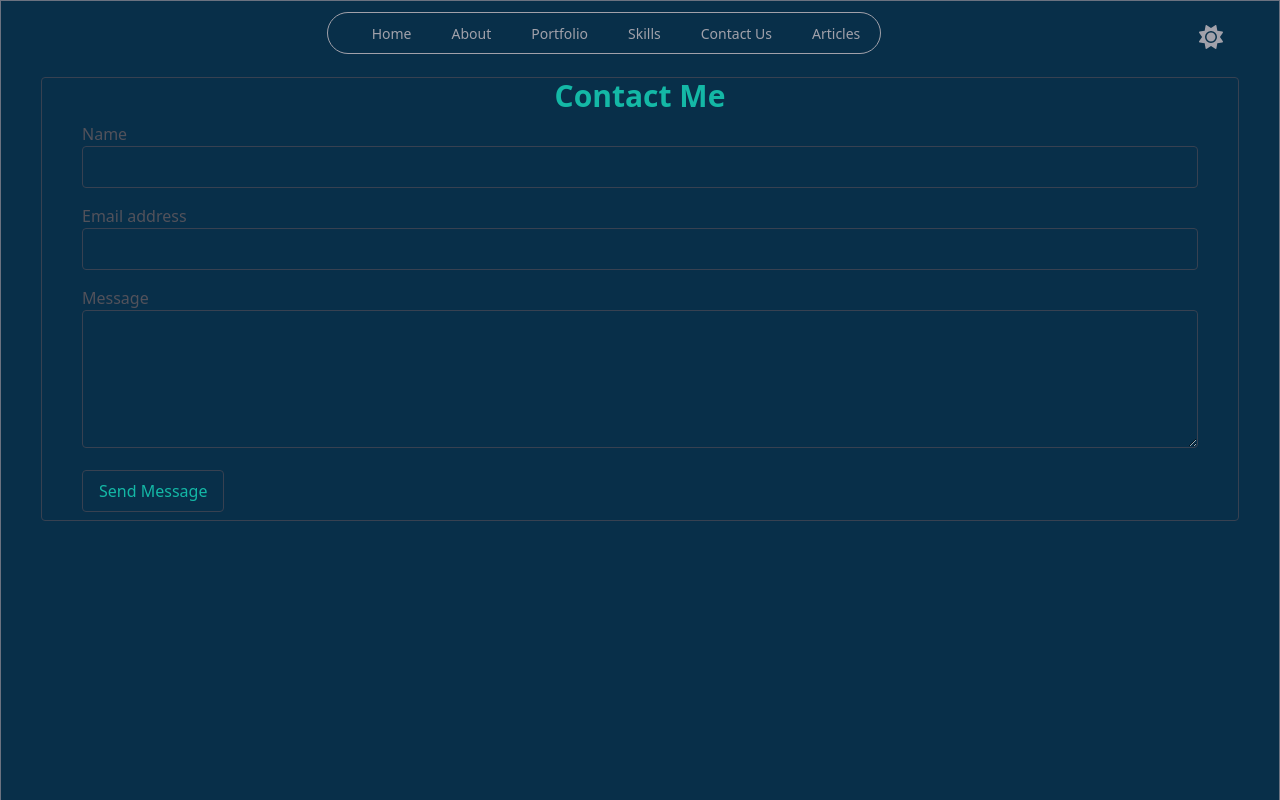
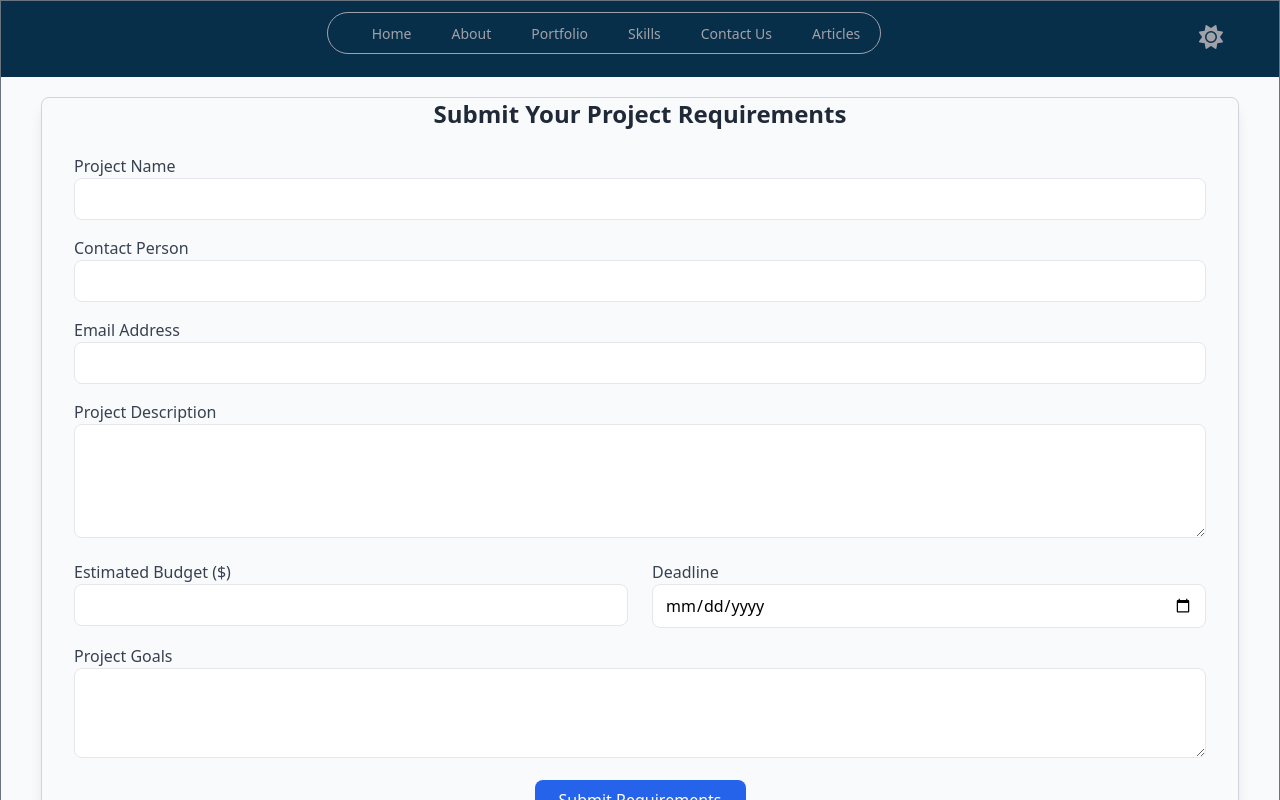
Before and after one commit to alexkemboi/alexkipchirchirkemboi, a Next.js app: page /contact in a window 1280 px wide. Shown: the top 800 px of the page. Built offline with nearby package versions, Linux system fonts and the light colour scheme.

Commit message:
Added component to submit project details

```diff
--- a/src/app/api/route.js
+++ b/src/app/api/route.js
@@ -1,7 +1,9 @@
 import nodemailer from "nodemailer";
 
 export async function POST(req, res) {
-    const { name, email, message } = await req.json(); // For Next.js, use req.json() to parse the body
+    //const { name, email, message } = await req.json(); // For Next.js, use req.json() to parse the body
+    const { projectName, contactPerson, email, description, budget, deadline, goals } = await req.json();
+
 
     if (!name || !email || !message) {
         return new Response(JSON.stringify({ error: "All fields are required." }), {
@@ -19,20 +21,42 @@ export async function POST(req, res) {
             },
         });
 
-        // Define email options
+        // // Define email options
+        // const mailOptions = {
+        //     from: email, // Sender's email
+        //     to: "alexkemboi97@gmail.com", // Your email address
+        //     subject: `PORTFOLIO VISITOR ${name.toUpperCase() }`,
+        //     html: `
+        //         <h4>Resume contact Form Submission</h4>
+        //         <p><strong>Name:</strong> ${name.toUpperCase() }</p>
+        //         <p><strong>Email:</strong> ${email}</p>
+        //         <p><strong>Message:</strong></p>
+        //         <p>${message}</p>
+        //     `,
+        // };
+
+
+
+            // Define the email content
             const mailOptions = {
                 from: email, // Sender's email
                 to: "alexkemboi97@gmail.com", // Your email address
-            subject: `New Contact Form Submission from ${name}`,
+                subject: `New Project Requirement from ${contactPerson}`,
                 html: `
-                <h4>Resume contact Form Submission</h4>
-                <p><strong>Name:</strong> ${name}</p>
+                    <div style="font-family: Arial, sans-serif; color: #333; line-height: 1.6;">
+                        <h2 style="color: #007acc;">Project Requirement Submission</h2>
+                        <p><strong>Project Name:</strong> ${projectName}</p>
+                        <p><strong>Contact Person:</strong> ${contactPerson}</p>
                         <p><strong>Email:</strong> ${email}</p>
-                <p><strong>Message:</strong></p>
-                <p>${message}</p>
+                        <p><strong>Project Description:</strong></p>
+                        <p>${description}</p>
+                        <p><strong>Estimated Budget:</strong> $${budget}</p>
+                        <p><strong>Deadline:</strong> ${deadline}</p>
+                        <p><strong>Goals:</strong></p>
+                        <p>${goals}</p>
+                    </div>
                 `,
             };
-
         // Send the email
         await transporter.sendMail(mailOptions);
 
--- a/src/app/page.tsx
+++ b/src/app/page.tsx
@@ -14,9 +14,9 @@ const page = () => {
 			<main className="flex-1 bg-sky-950">
 				<Home />
 				<About />
-				<Skills />
+				{/* <Skills />
 				<Portfolio />
-				<Articles />
+				<Articles /> */}
 				<Contact />
 			</main>
 		</div>
--- a/src/components/Contact.tsx
+++ b/src/components/Contact.tsx
@@ -1,14 +1,136 @@
+// "use client";
+
+// import { useState } from "react";
+// import { toast, ToastContainer } from "react-toastify";
+// import "react-toastify/dist/ReactToastify.css";
+
+// const Contact = () => {
+// 	const [formData, setFormData] = useState({
+// 		name: "",
+// 		email: "",
+// 		message: "",
+// 	});
+
+// 	const handleChange = (e: { target: { name: any; value: any; }; }) => {
+// 		setFormData({ ...formData, [e.target.name]: e.target.value });
+// 	};
+
+// 	const handleSubmit = async (e: { preventDefault: () => void; }) => {
+// 		e.preventDefault();
+
+// 		try {
+// 			const response = await fetch("https://kemboialex.netlify.app/api", {
+// 				method: "POST",
+// 				headers: {
+// 					"Content-Type": "application/json",
+// 				},
+// 				body: JSON.stringify(formData),
+// 			});
+
+// 			if (response.ok) {
+// 				toast.info("Message sent successfully!");
+// 				toast.success("Message sent successfully!");
+// 				setFormData({ name: "", email: "", message: "" });
+// 			} else {
+// 				console.log(formData)
+// 				toast.error("Message Not sent successfully!");
+// 				const data = await response.json();
+// 				toast.error(data.error || "Failed to send message. Please try again.");
+// 			}
+// 		} catch (error) {
+// 			toast.error("An error occurred. Please try again.");
+// 		}
+// 	};
+
+// 	return (
+// 		<section id="contact" className="bg-sky-950 px-10 animate-fadeIn pb-5">
+// 			<div className="card border border-gray-700 rounded">
+// 				<div className="card-header text-zinc-600">
+// 					<h1 className="text-center text-3xl font-bold text-teal-500">
+// 						Contact me for your next project
+// 					</h1>
+// 				</div>
+// 				<div className="card-body px-10 py-2">
+// 					<form id="contactForm" onSubmit={handleSubmit}>
+// 						<div className="mb-4">
+// 							<label htmlFor="name" className="text-zinc-600 block">
+// 								Name
+// 							</label>
+// 							<input
+// 								type="text"
+// 								className="w-full border text-zinc-600 rounded border-gray-700 bg-sky-950 py-2 px-3"
+// 								id="name"
+// 								name="name"
+// 								value={formData.name}
+// 								onChange={handleChange}
+// 								required
+// 							/>
+// 						</div>
+// 						<div className="mb-4">
+// 							<label htmlFor="email" className="text-zinc-600 block">
+// 								Email address
+// 							</label>
+// 							<input
+// 								type="email"
+// 								className="w-full border text-zinc-600 rounded border-gray-700 bg-sky-950 py-2 px-3"
+// 								id="email"
+// 								name="email"
+// 								value={formData.email}
+// 								onChange={handleChange}
+// 								required
+// 							/>
+// 						</div>
+// 						<div className="mb-4">
+// 							<label htmlFor="message" className="text-zinc-600 block">
+// 								Message
+// 							</label>
+// 							<textarea
+// 								className="w-full border text-zinc-600 rounded border-gray-700 bg-sky-950 py-2 px-3"
+// 								id="message"
+// 								name="message"
+// 								rows={5}
+// 								value={formData.message}
+// 								onChange={handleChange}
+// 								required></textarea>
+// 						</div>
+// 						<button
+// 							type="submit"
+// 							className="rounded border border-gray-700 bg-sky-950 text-teal-500 py-2 px-4">
+// 							Send Message
+// 						</button>
+// 					</form>
+// 					<ToastContainer />
+// 				</div>
+// 			</div>
+// 		</section>
+// 	);
+// };
+
+// export default Contact;
+
+
+
+
+
+
+
+
+
 "use client";
 
 import { useState } from "react";
 import { toast, ToastContainer } from "react-toastify";
 import "react-toastify/dist/ReactToastify.css";
 
-const Contact = () => {
+const ProjectRequirements = () => {
 	const [formData, setFormData] = useState({
-		name: "",
+		projectName: "",
+		contactPerson: "",
 		email: "",
-		message: "",
+		description: "",
+		budget: "",
+		deadline: "",
+		goals: "",
 	});
 
 	const handleChange = (e: { target: { name: any; value: any; }; }) => {
@@ -28,14 +150,19 @@ const Contact = () => {
 			});
 
 			if (response.ok) {
-				toast.info("Message sent successfully!");
-				toast.success("Message sent successfully!");
-				setFormData({ name: "", email: "", message: "" });
+				toast.success("Requirements submitted successfully!");
+				setFormData({
+					projectName: "",
+					contactPerson: "",
+					email: "",
+					description: "",
+					budget: "",
+					deadline: "",
+					goals: "",
+				});
 			} else {
-				console.log(formData)
-				toast.error("Message Not sent successfully!");
 				const data = await response.json();
-				toast.error(data.error || "Failed to send message. Please try again.");
+				toast.error(data.error || "Failed to submit requirements. Please try again.");
 			}
 		} catch (error) {
 			toast.error("An error occurred. Please try again.");
@@ -43,36 +170,50 @@ const Contact = () => {
 	};
 
 	return (
-		<section id="contact" className="bg-sky-950 px-10 animate-fadeIn pb-5">
-			<div className="card border border-gray-700 rounded">
-				<div className="card-header text-zinc-600">
-					<h1 className="text-center text-3xl font-bold text-teal-500">
-						Contact Me
+		<section id="project-requirements" className="bg-gray-50 px-10 py-5">
+			<div className="card border border-gray-300 rounded-lg shadow-lg">
+				<div className="card-header">
+					<h1 className="text-center text-2xl font-bold text-gray-800">
+						Submit Your Project Requirements
 					</h1>
 				</div>
-				<div className="card-body px-10 py-2">
-					<form id="contactForm" onSubmit={handleSubmit}>
+				<div className="card-body px-8 py-6">
+					<form id="requirementsForm" onSubmit={handleSubmit}>
 						<div className="mb-4">
-							<label htmlFor="name" className="text-zinc-600 block">
-								Name
+							<label htmlFor="projectName" className="text-gray-700 block">
+								Project Name
 							</label>
 							<input
 								type="text"
-								className="w-full border text-zinc-600 rounded border-gray-700 bg-sky-950 py-2 px-3"
-								id="name"
-								name="name"
-								value={formData.name}
+								className="w-full border rounded-lg px-3 py-2"
+								id="projectName"
+								name="projectName"
+								value={formData.projectName}
 								onChange={handleChange}
 								required
 							/>
 						</div>
 						<div className="mb-4">
-							<label htmlFor="email" className="text-zinc-600 block">
-								Email address
+							<label htmlFor="contactPerson" className="text-gray-700 block">
+								Contact Person
+							</label>
+							<input
+								type="text"
+								className="w-full border rounded-lg px-3 py-2"
+								id="contactPerson"
+								name="contactPerson"
+								value={formData.contactPerson}
+								onChange={handleChange}
+								required
+							/>
+						</div>
+						<div className="mb-4">
+							<label htmlFor="email" className="text-gray-700 block">
+								Email Address
 							</label>
 							<input
 								type="email"
-								className="w-full border text-zinc-600 rounded border-gray-700 bg-sky-950 py-2 px-3"
+								className="w-full border rounded-lg px-3 py-2"
 								id="email"
 								name="email"
 								value={formData.email}
@@ -81,23 +222,68 @@ const Contact = () => {
 							/>
 						</div>
 						<div className="mb-4">
-							<label htmlFor="message" className="text-zinc-600 block">
-								Message
+							<label htmlFor="description" className="text-gray-700 block">
+								Project Description
 							</label>
 							<textarea
-								className="w-full border text-zinc-600 rounded border-gray-700 bg-sky-950 py-2 px-3"
-								id="message"
-								name="message"
-								rows={5}
-								value={formData.message}
+								className="w-full border rounded-lg px-3 py-2"
+								id="description"
+								name="description"
+								rows={4}
+								value={formData.description}
 								onChange={handleChange}
 								required></textarea>
 						</div>
-						<button
-							type="submit"
-							className="rounded border border-gray-700 bg-sky-950 text-teal-500 py-2 px-4">
-							Send Message
-						</button>
+						<div className="grid grid-cols-1 md:grid-cols-2 gap-6 mb-4">
+							<div>
+								<label htmlFor="budget" className="text-gray-700 block">
+									Estimated Budget ($)
+								</label>
+								<input
+									type="number"
+									className="w-full border rounded-lg px-3 py-2"
+									id="budget"
+									name="budget"
+									value={formData.budget}
+									onChange={handleChange}
+									required
+								/>
+							</div>
+							<div>
+								<label htmlFor="deadline" className="text-gray-700 block">
+									Deadline
+								</label>
+								<input
+									type="date"
+									className="w-full border rounded-lg px-3 py-2"
+									id="deadline"
+									name="deadline"
+									value={formData.deadline}
+									onChange={handleChange}
+									required
+								/>
+							</div>
+						</div>
+						<div className="mb-4">
+							<label htmlFor="goals" className="text-gray-700 block">
+								Project Goals
+							</label>
+							<textarea
+								className="w-full border rounded-lg px-3 py-2"
+								id="goals"
+								name="goals"
+								rows={3}
+								value={formData.goals}
+								onChange={handleChange}
+								required></textarea>
+						</div>
+						<div className="text-center">
+							<button
+								type="submit"
+								className="bg-blue-600 text-white rounded-lg px-6 py-2 hover:bg-blue-700">
+								Submit Requirements
+							</button>
+						</div>
 					</form>
 					<ToastContainer />
 				</div>
@@ -106,4 +292,4 @@ const Contact = () => {
 	);
 };
 
-export default Contact;
+export default ProjectRequirements;
--- a/src/components/Navbar.tsx
+++ b/src/components/Navbar.tsx
@@ -45,7 +45,7 @@ const Navbar = () => {
 								className="h-6 w-6"
 							/>
 						</button>
-						<div className="relative m-2 flex h-12 w-full bg-white bg-white p-2 items-end justify-end rounded-full dark:bg-sky-950 shadow-md shadow-zinc-800/5 ring-1 ring-zinc-900/5 ml-auto">
+						<div className="relative m-2 flex h-12 w-full bg-white  p-2 items-end justify-end rounded-full dark:bg-sky-950 shadow-md shadow-zinc-800/5 ring-1 ring-zinc-900/5 ml-auto">
 							<Image
 								alt=""
 								loading="lazy"
```
Lines whose indentation alone changed are shown as unchanged.
